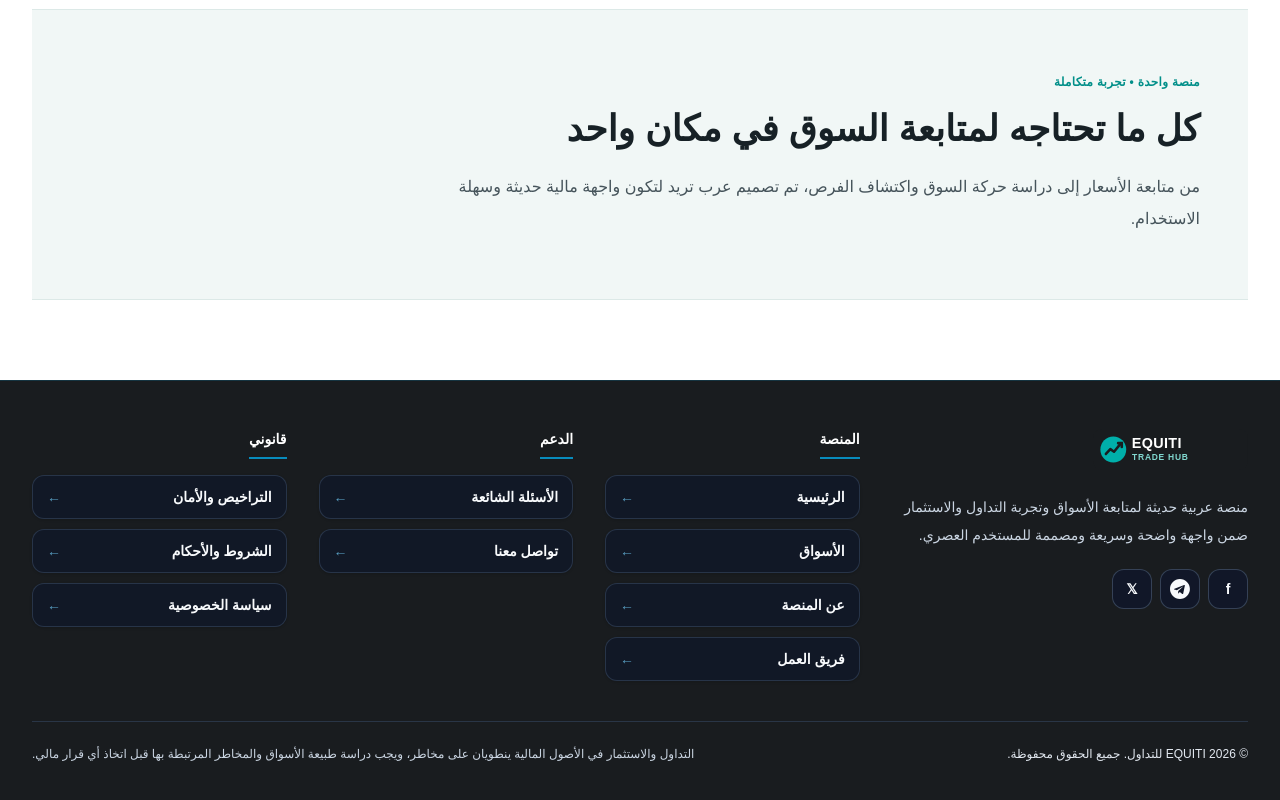
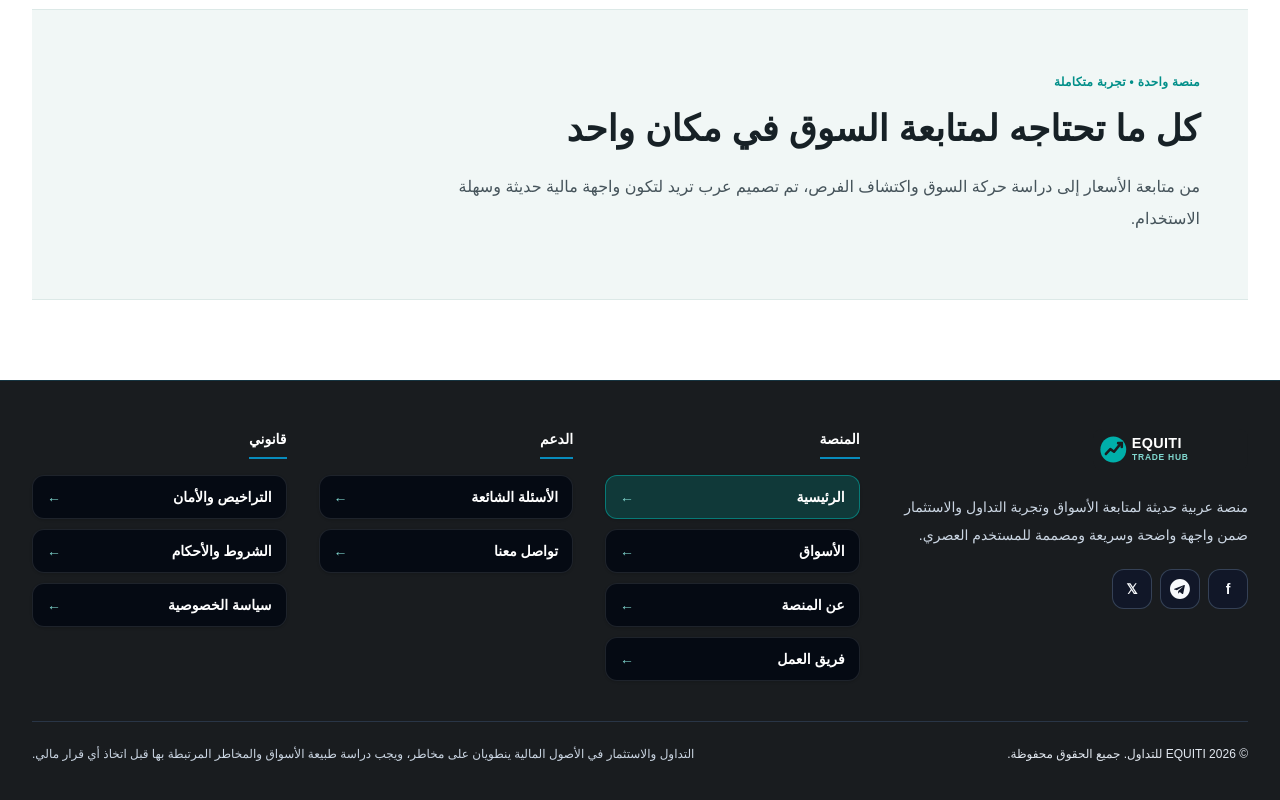
Before and after one commit to ffgg35646-ops/arab-trade, a Next.js app: page / in a window 1280 px wide. Shown: the part 2431-3231 px from the top of the page. Built offline with nearby package versions, Linux system fonts and the light colour scheme; no server answers.

Commit message:
Match footer navigation links to navbar active styling

```diff
--- a/components/Footer.tsx
+++ b/components/Footer.tsx
@@ -110,16 +110,25 @@ export default function Footer({ showOnInternal = false }: { showOnInternal?: bo
                 <span className="inline-block border-b-2 border-sky-400/70 pb-1 sm:pb-2">{column.title}</span>
               </h3>
               <div className="flex flex-col gap-1 sm:gap-2.5">
-                {column.links.map(([label, href]) => (
+                {column.links.map(([label, href]) => {
+                  const active = pathname === href || (href !== "/" && pathname.startsWith(href + "/"));
+                  return (
                     <Link
                       key={label}
                       href={href}
-                    className="group flex min-h-[26px] items-center justify-between gap-1 rounded-md sm:min-h-11 sm:gap-3 sm:rounded-xl border border-slate-700/70 bg-slate-900/65 px-1.5 py-1 text-[11px] font-semibold sm:px-3.5 sm:py-2.5 sm:text-sm text-slate-100 shadow-sm shadow-black/10 transition duration-200 hover:-translate-y-0.5 hover:border-sky-400/60 hover:bg-sky-400/10 hover:text-white hover:shadow-lg hover:shadow-sky-950/30 focus-visible:outline-none focus-visible:ring-2 focus-visible:ring-sky-400"
+                      aria-current={active ? "page" : undefined}
+                      style={active ? {
+                        backgroundColor: "rgba(0, 111, 107, 0.35)",
+                        color: "#ffffff",
+                        borderColor: "rgba(0, 175, 170, 0.55)",
+                      } : undefined}
+                      className="group flex min-h-[26px] items-center justify-between gap-1 rounded-md sm:min-h-11 sm:gap-3 sm:rounded-xl border border-white/10 bg-[#050a13] px-1.5 py-1 text-[11px] font-semibold sm:px-3.5 sm:py-2.5 sm:text-sm text-white shadow-sm shadow-black/10 transition duration-200 hover:-translate-y-0.5 hover:border-[#00afaa]/60 hover:bg-[#006f6b]/25 hover:text-white hover:shadow-lg hover:shadow-sky-950/30 focus-visible:outline-none focus-visible:ring-2 focus-visible:ring-[#00afaa]"
                     >
                       <span>{label}</span>
-                    <span aria-hidden="true" className="text-sky-300/70 transition group-hover:-translate-x-0.5 group-hover:text-sky-200">←</span>
+                      <span aria-hidden="true" className="text-[#81d8d0] transition group-hover:-translate-x-0.5 group-hover:text-white">←</span>
                     </Link>
-                ))}
+                  );
+                })}
               </div>
             </div>
           ))}
```
Lines whose indentation alone changed are shown as unchanged.
